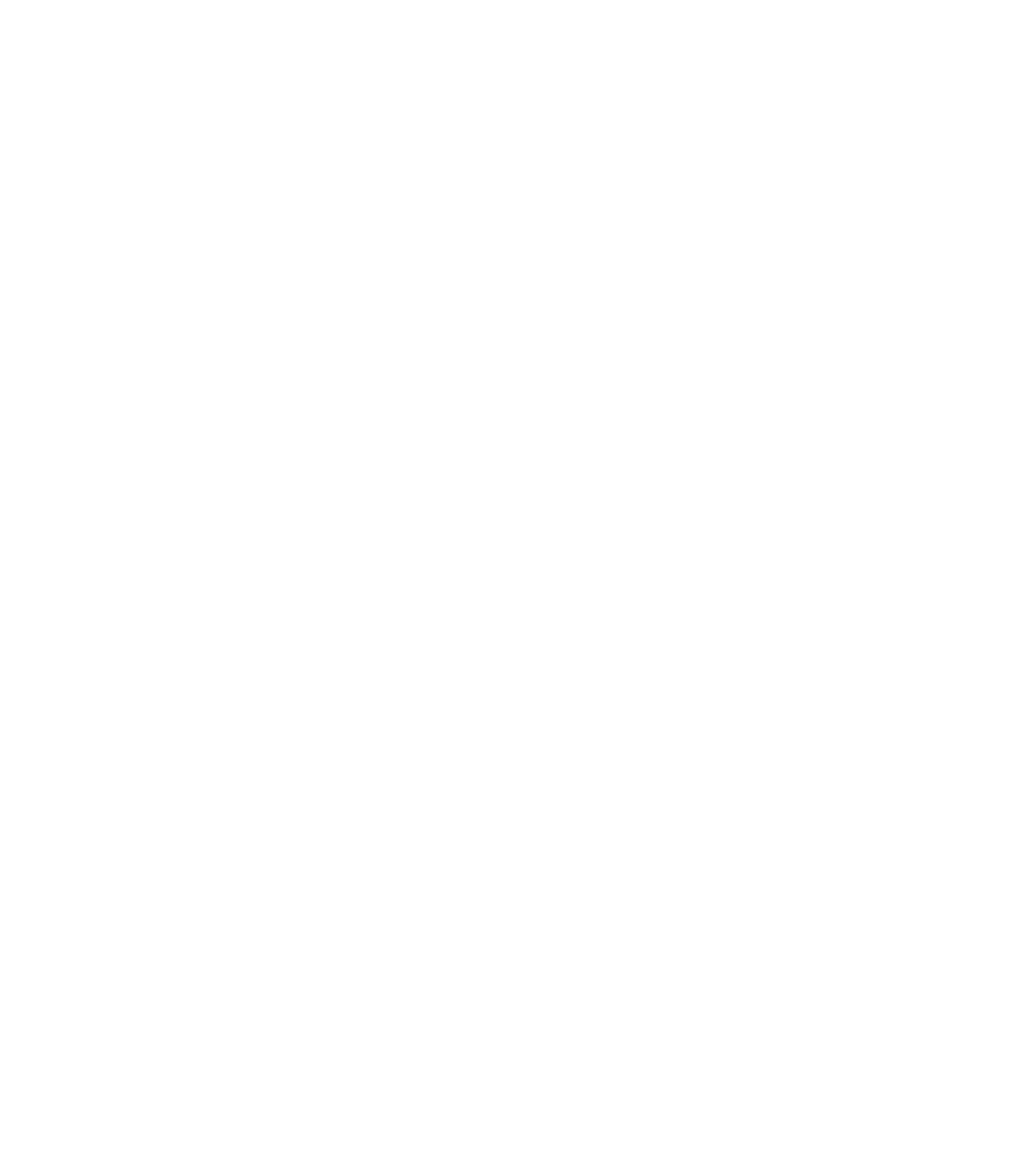
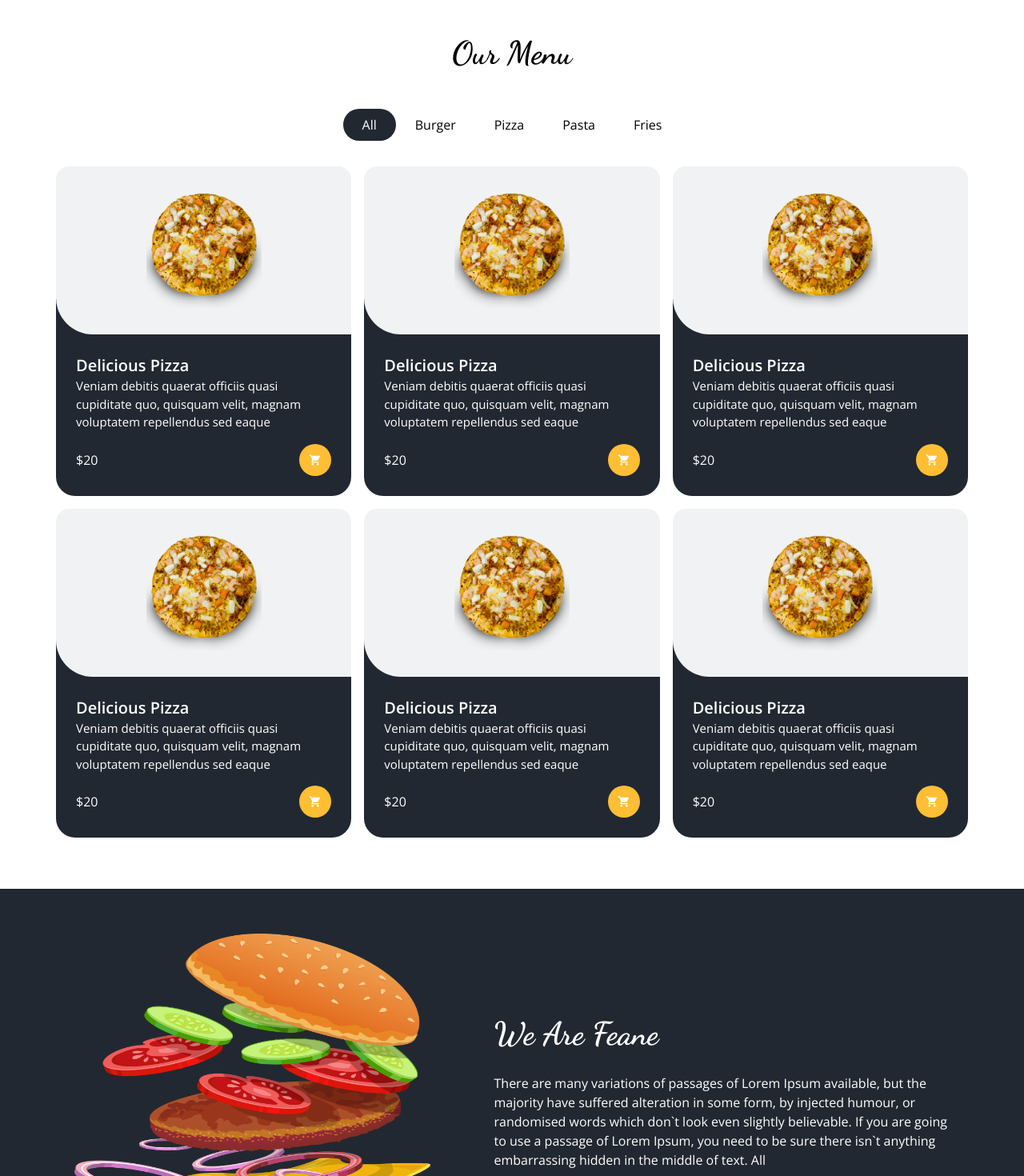
Before and after one commit to SamadAliyev20/Next.JS-Full-Stack-Project, a Next.js app: page / in a window 1280 px wide. Shown: the part 1140-2610 px from the top of the page at 80% size. Before the commit the page ends 1176 px from the top, so only its background shows below. Built offline with nearby package versions, Linux system fonts and the light colour scheme.

Commit message:
About-Component-Completed

```diff
--- /dev/null
+++ b/components/About.jsx
@@ -0,0 +1,31 @@
+import Image from "next/image";
+import React from "react";
+import Title from "./ui/Title";
+
+const About = () => {
+  return (
+    <div className="bg-secondary py-14">
+      <div className="container mx-auto flex items-center text-white gap-20 justify-center flex-wrap-reverse">
+        <div className="flex justify-center">
+          <div className="relative sm:w-[445px] sm-h-[600px]  flex justify-center w-[300px] h-[450px]">
+            <Image src="/images/about-img.png" alt="" layout="fill" />
+          </div>
+        </div>
+        <div className="md:w-1/2 ">
+          <Title addClass="text-[40px]">We Are Feane</Title>
+          <p className="my-5 flex flex-col items-center">
+            There are many variations of passages of Lorem Ipsum available, but
+            the majority have suffered alteration in some form, by injected
+            humour, or randomised words which don`t look even slightly
+            believable. If you are going to use a passage of Lorem Ipsum, you
+            need to be sure there isn`t anything embarrassing hidden in the
+            middle of text. All
+          </p>
+          <button className="btn-primary">Read More</button>
+        </div>
+      </div>
+    </div>
+  );
+};
+
+export default About;
--- a/components/Carousel.jsx
+++ b/components/Carousel.jsx
@@ -32,8 +32,8 @@ const Carousel = () => {
           />
         </div>
       </div>
-          <Slider {...settings} >
-        <div >
+      <Slider {...settings}>
+        <div>
           <div className="mt-48 container  text-white flex flex-col items-start gap-y-10">
             <Title addClass="text-6xl">Fast Food Restaurant</Title>
             <p className="text-sm sm:w-2/5 w-full">
@@ -45,7 +45,7 @@ const Carousel = () => {
             <button className="btn-primary">Order Now</button>
           </div>
         </div>
-        <div >
+        <div>
           <div className="relative text-white top-48 flex flex-col items-start gap-y-10">
             <Title addClass="text-6xl">Fast Food Restaurant</Title>
             <p className="text-sm sm:w-2/5 w-full">
--- /dev/null
+++ b/components/product/MenuItem.jsx
@@ -0,0 +1,27 @@
+import Image from "next/image";
+import React from "react";
+import { MdShoppingCart } from "react-icons/md";
+const MenuItem = () => {
+  return (
+    <div className="bg-secondary cursor-pointer rounded-3xl">
+     <div className="w-full bg-[#f1f2f3] h-[210px] grid place-content-center rounded-bl-[46px] rounded-tl-2xl rounded-tr-2xl">
+     <div className="relative w-36 h-36 hover:scale-105 transition-all ">
+        <Image  src="/images/f1.png" alt="" layout="fill" />
+      </div>
+     </div>
+      <div className="text-white p-[25px]">
+        <h4 className="text-xl font-semibold">Delicious Pizza</h4>
+        <p className="text-[15px]">
+          Veniam debitis quaerat officiis quasi cupiditate quo, quisquam velit,
+          magnam voluptatem repellendus sed eaque
+        </p>
+        <div className="flex justify-between items-center mt-4">
+            <span>$20</span>
+            <button className="btn-primary !w-10 !h-10 rounded-full !p-0 grid place-content-center"><MdShoppingCart/></button>
+        </div>
+      </div>
+    </div>
+  );
+};
+
+export default MenuItem;
--- /dev/null
+++ b/components/product/MenuWrapper.jsx
@@ -0,0 +1,31 @@
+import Title from "../ui/Title";
+import MenuItem from "./MenuItem";
+
+const MenuWrapper = () => {
+  return (
+    <div className="container mx-auto mb-16 ">
+      <div className="flex flex-col items-center  w-full">
+      <Title addClass="text-[40px]">Our Menu</Title>
+      <div className="mt-10">
+        <button className="px-6 py-2 bg-secondary rounded-3xl text-white">
+          All
+        </button>
+        <button className="px-6 py-2 rounded-3xl ">Burger</button>
+        <button className="px-6 py-2 rounded-3xl ">Pizza</button>
+        <button className="px-6 py-2 rounded-3xl ">Pasta</button>
+        <button className="px-6 py-2 rounded-3xl ">Fries</button>
+      </div>
+      </div>
+      <div className="mt-8 grid md:grid-cols-3 sm:grid-cols-2 grid-cols-1 gap-4">
+        <MenuItem/>
+        <MenuItem/>
+        <MenuItem/>
+        <MenuItem/>
+        <MenuItem/>
+        <MenuItem/>
+      </div>
+    </div>
+  );
+};
+
+export default MenuWrapper;
--- a/pages/home/index.jsx
+++ b/pages/home/index.jsx
@@ -1,11 +1,15 @@
 import Campaigns from "@/components/Campaigns";
 import Carousel from "@/components/Carousel";
+import MenuWrapper from "@/components/product/MenuWrapper";
+import About from "@/components/About";
 import React from "react";
 
 const index = () => {
   return <div>
     <Carousel/>
     <Campaigns/>
+    <MenuWrapper/>
+    <About/>
   </div>;
 };
 
```
Also changed, not shown: public/images/about-img.png (added). Lines whose indentation alone changed are shown as unchanged.
